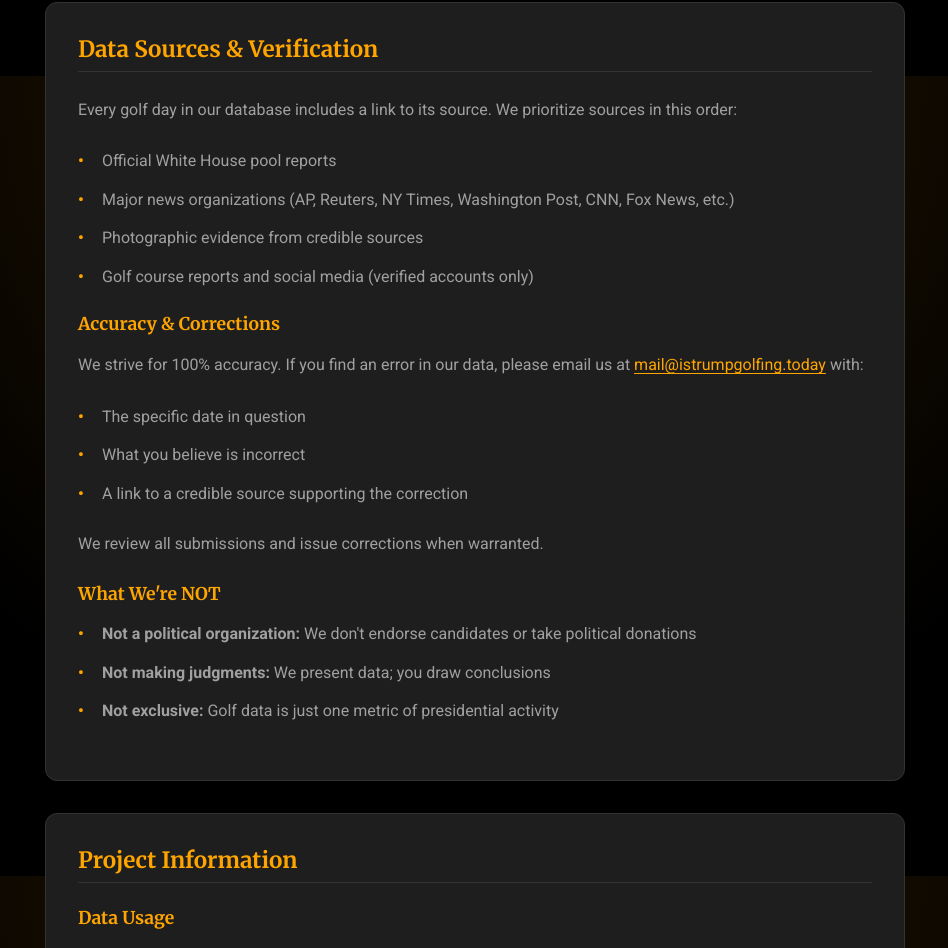
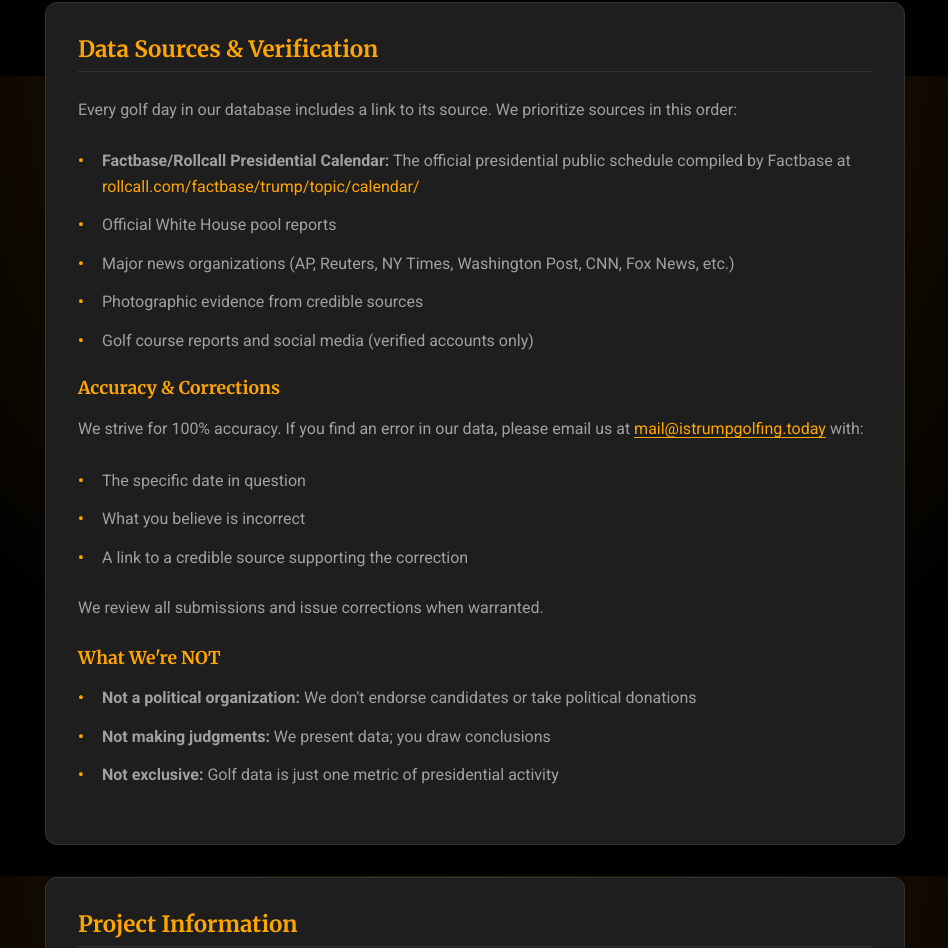
Before and after one commit to soyboi1312/istrumpgolfing.today, a Next.js app: page /about in a window 1280 px wide. Shown: the part 2324-3272 px from the top of the page, without its empty margins (165-1113 px from the left). Built offline with nearby package versions, Linux system fonts and the light colour scheme.

Commit message:
Add Factbase/Rollcall calendar as primary data source on about page
Reference the rollcall.com presidential calendar which is now the
primary source for golf day tracking data.

```diff
--- a/pages/about.tsx
+++ b/pages/about.tsx
@@ -131,6 +131,13 @@ const About = () => {
             Every golf day in our database includes a link to its source. We prioritize sources in this order:
           </p>
           <ul className={styles.contentList}>
+            <li>
+              <strong>Factbase/Rollcall Presidential Calendar:</strong> The official presidential public schedule
+              compiled by Factbase at{' '}
+              <a href="https://rollcall.com/factbase/trump/topic/calendar/" target="_blank" rel="noopener noreferrer" style={{ color: 'var(--color-primary-orange)' }}>
+                rollcall.com/factbase/trump/topic/calendar/
+              </a>
+            </li>
             <li>Official White House pool reports</li>
             <li>Major news organizations (AP, Reuters, NY Times, Washington Post, CNN, Fox News, etc.)</li>
             <li>Photographic evidence from credible sources</li>
```
